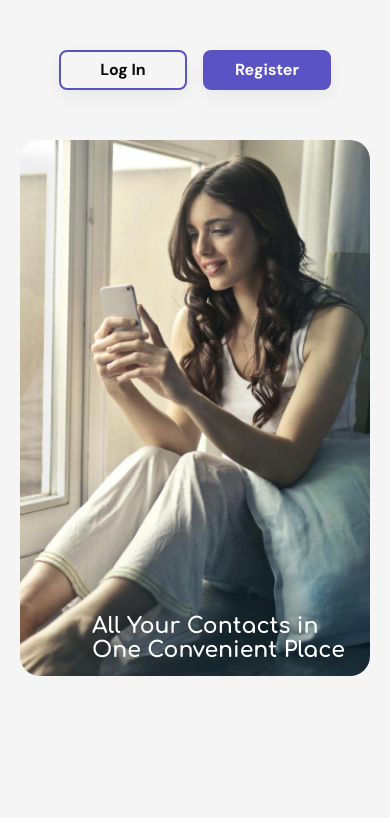
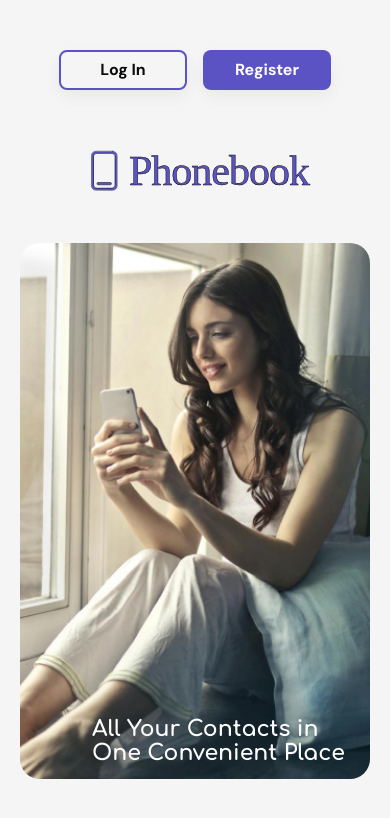
Before and after one commit to akopyan-arsen/goit-react-hw-08, a React (Vite) app: page / in a window 390 px wide. Shown: the top 818 px of the page. Built offline with nearby package versions, Linux system fonts and the light colour scheme; a web font is replaced by a local one.

Commit message:
add title

```diff
--- a/src/pages/HomePage/HomePage.jsx
+++ b/src/pages/HomePage/HomePage.jsx
@@ -3,12 +3,23 @@ import css from "./HomePage.module.css";
 import { LogoIcon } from "../../images/icons";
 import { selectIsLoggedIn } from "../../redux/auth/selectors";
 import { useSelector } from "react-redux";
+import clsx from "clsx";
 
 const HomePage = () => {
   const isLoggedIn = useSelector(selectIsLoggedIn);
 
   return (
     <>
+      {!isLoggedIn && (
+        <NavLink className={css.titleLink} to="/">
+          <div className={css.title}>
+            <LogoIcon />
+            <h1 className={clsx(css.titleText, css.mainTitleText)}>
+              Phonebook
+            </h1>
+          </div>
+        </NavLink>
+      )}
       {isLoggedIn && (
         <NavLink className={css.titleLink} to="/contacts">
           <div className={css.title}>
--- a/src/pages/HomePage/HomePage.module.css
+++ b/src/pages/HomePage/HomePage.module.css
@@ -49,7 +49,9 @@
     line-height: 1.5;
     letter-spacing: 2px;
   }
-
+  .mainTitleText {
+    letter-spacing: -1px;
+  }
   .wrapper {
     width: 100%;
     height: 536px;
```
